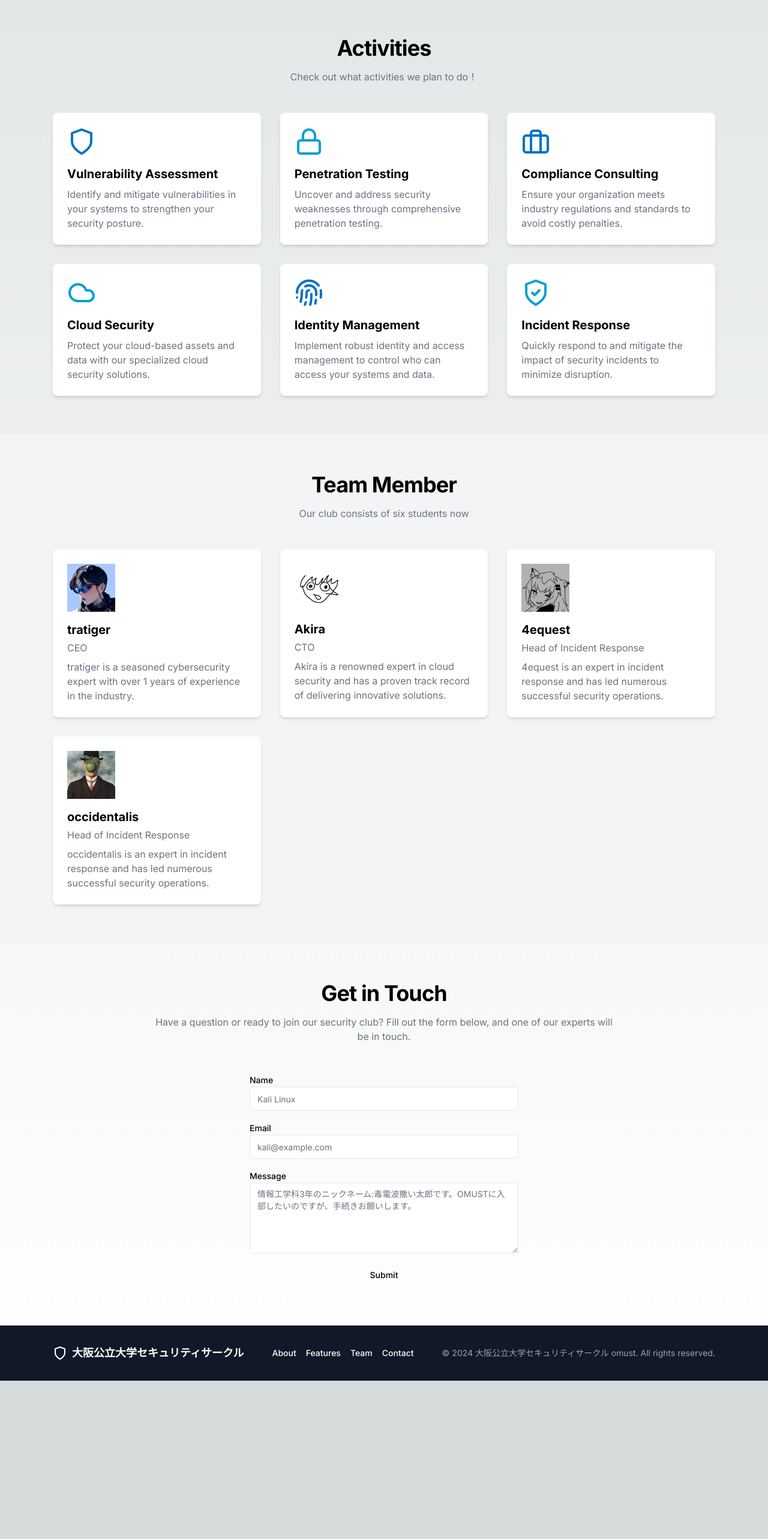
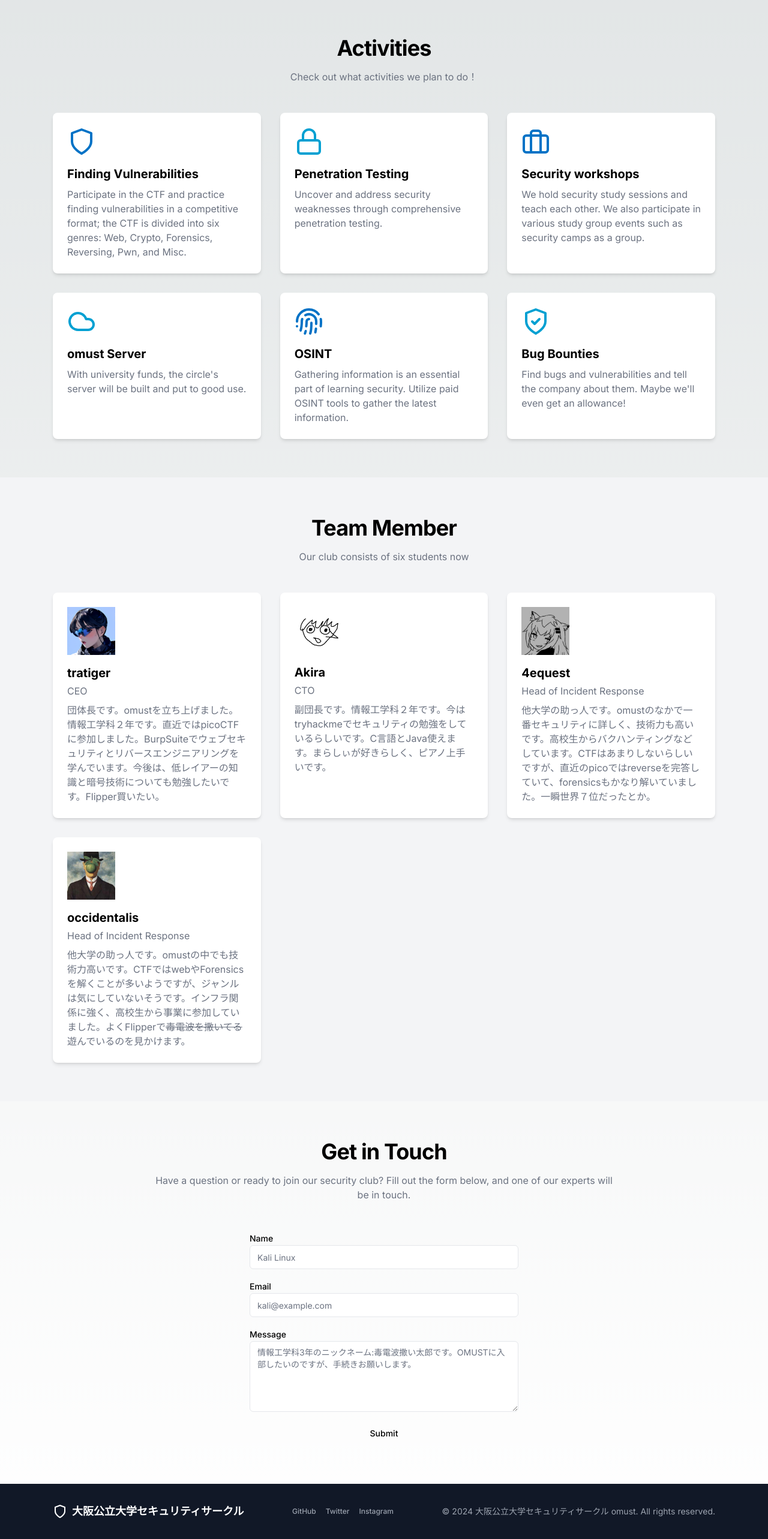
Before and after one commit to omust/omust-website-new, a Next.js app: page / in a window 1280 px wide. Shown: the part 1174-3740 px from the top of the page at 60% size. Before the commit the page ends 3476 px from the top, so only its background shows below. Built offline with nearby package versions, Linux system fonts and the light colour scheme.

Commit message:
remake Link

```diff
--- a/components/darkmode.tsx
+++ b/components/darkmode.tsx
@@ -68,7 +68,7 @@ export function Component() {
         <section className="w-full py-12 md:py-24 lg:py-32 xl:py-48 flex flex-col items-center justify-center">
           <div className="container flex flex-col items-center justify-center px-4 space-y-4 md:px-6">
             <div className="text-center">
-              <div class="animate-tracking-in-contract">
+              <div className="animate-tracking-in-contract">
                 <h1 className="text-4xl font-bold tracking-tight sm:text-5xl md:text-6xl text-center">
                   Welcome to OMU Security Club
                 </h1>
@@ -159,7 +159,7 @@ export function Component() {
             <div className="mx-auto w-full max-w-sm space-y-2">
               <Link
                 className="flex items-center justify-center rounded-md border border-gray-200 border-gray-800 bg-gray-950 px-4 py-2 text-sm font-medium shadow-sm transition-colors hover:bg-gray-800 hover:text-gray-50 focus-visible:outline-none focus-visible:ring-1 focus-visible:ring-gray-300 disabled:pointer-events-none disabled:opacity-50 dark:border-gray-800"
-                href="#"
+                href="https://portswigger.net/web-security"
               >
                 View Tutorials
                 <ChevronsRightIcon className="w-4 h-4 ml-2" />
@@ -240,19 +240,19 @@ export function Component() {
             <nav className="sm:ml-auto flex gap-4 sm:gap-6">
               <Link
                 className="text-xs hover:underline underline-offset-4 text-gray-400"
-                href="#"
+                href="https://github.com/omust"
               >
-                Facebook
+                GItHub
               </Link>
               <Link
                 className="text-xs hover:underline underline-offset-4 text-gray-400"
-                href="#"
+                href="https://twitter.com/omust2024"
               >
                 Twitter
               </Link>
               <Link
                 className="text-xs hover:underline underline-offset-4 text-gray-400"
-                href="#"
+                href="https://www.instagram.com/omust2024"
               >
                 Instagram
               </Link>
--- a/components/home-page.tsx
+++ b/components/home-page.tsx
@@ -142,11 +142,12 @@ export function HomePage() {
             <div className="rounded-lg bg-white p-6 shadow-md transition-all hover:scale-105 hover:shadow-lg dark:bg-gray-950">
               <ShieldIcon className="h-12 w-12 text-[#0072C6]" />
               <h3 className="mt-4 text-xl font-bold">
-                Vulnerability Assessment
+                Finding Vulnerabilities
               </h3>
               <p className="mt-2 text-gray-500 dark:text-gray-400">
-                Identify and mitigate vulnerabilities in your systems to
-                strengthen your security posture.
+                Participate in the CTF and practice finding vulnerabilities in a
+                competitive format; the CTF is divided into six genres: Web,
+                Crypto, Forensics, Reversing, Pwn, and Misc.
               </p>
             </div>
             <div className="rounded-lg bg-white p-6 shadow-md transition-all hover:scale-105 hover:shadow-lg dark:bg-gray-950">
@@ -159,34 +160,35 @@ export function HomePage() {
             </div>
             <div className="rounded-lg bg-white p-6 shadow-md transition-all hover:scale-105 hover:shadow-lg dark:bg-gray-950">
               <BriefcaseIcon className="h-12 w-12 text-[#0072C6]" />
-              <h3 className="mt-4 text-xl font-bold">Compliance Consulting</h3>
+              <h3 className="mt-4 text-xl font-bold">Security workshops</h3>
               <p className="mt-2 text-gray-500 dark:text-gray-400">
-                Ensure your organization meets industry regulations and
-                standards to avoid costly penalties.
+                We hold security study sessions and teach each other. We also
+                participate in various study group events such as security camps
+                as a group.
               </p>
             </div>
             <div className="rounded-lg bg-white p-6 shadow-md transition-all hover:scale-105 hover:shadow-lg dark:bg-gray-950">
               <CloudIcon className="h-12 w-12 text-[#00A0D2]" />
-              <h3 className="mt-4 text-xl font-bold">Cloud Security</h3>
+              <h3 className="mt-4 text-xl font-bold">omust Server</h3>
               <p className="mt-2 text-gray-500 dark:text-gray-400">
-                Protect your cloud-based assets and data with our specialized
-                cloud security solutions.
+                With university funds, the circle's server will be built and put
+                to good use.
               </p>
             </div>
             <div className="rounded-lg bg-white p-6 shadow-md transition-all hover:scale-105 hover:shadow-lg dark:bg-gray-950">
               <FingerprintIcon className="h-12 w-12 text-[#0072C6]" />
-              <h3 className="mt-4 text-xl font-bold">Identity Management</h3>
+              <h3 className="mt-4 text-xl font-bold">OSINT</h3>
               <p className="mt-2 text-gray-500 dark:text-gray-400">
-                Implement robust identity and access management to control who
-                can access your systems and data.
+                Gathering information is an essential part of learning security.
+                Utilize paid OSINT tools to gather the latest information.
               </p>
             </div>
             <div className="rounded-lg bg-white p-6 shadow-md transition-all hover:scale-105 hover:shadow-lg dark:bg-gray-950">
               <ShieldCheckIcon className="h-12 w-12 text-[#00A0D2]" />
-              <h3 className="mt-4 text-xl font-bold">Incident Response</h3>
+              <h3 className="mt-4 text-xl font-bold">Bug Bounties</h3>
               <p className="mt-2 text-gray-500 dark:text-gray-400">
-                Quickly respond to and mitigate the impact of security incidents
-                to minimize disruption.
+                Find bugs and vulnerabilities and tell the company about them.
+                Maybe we'll even get an allowance!
               </p>
             </div>
           </div>
@@ -201,7 +203,10 @@ export function HomePage() {
             Our club consists of six students now
           </p>
           <div className="mt-12 grid grid-cols-1 gap-8 sm:grid-cols-2 lg:grid-cols-3">
-            <div className="rounded-lg bg-white p-6 shadow-md transition-all hover:scale-105 hover:shadow-lg dark:bg-gray-950">
+            <Link
+              href="https://github.com/tratiger"
+              className="rounded-lg bg-white p-6 shadow-md transition-all hover:scale-105 hover:shadow-lg dark:bg-gray-950"
+            >
               <Image
                 src="/tratiger.png"
                 width={80}
@@ -211,11 +216,13 @@ export function HomePage() {
               <h3 className="mt-4 text-xl font-bold">tratiger</h3>
               <p className="mt-1 text-gray-500 dark:text-gray-400">CEO</p>
               <p className="mt-2 text-gray-500 dark:text-gray-400">
-                tratiger is a seasoned cybersecurity expert with over 1 years of
-                experience in the industry.
+                団体長です。omustを立ち上げました。情報工学科２年です。直近ではpicoCTFに参加しました。BurpSuiteでウェブセキュリティとリバースエンジニアリングを学んでいます。今後は、低レイアーの知識と暗号技術についても勉強したいです。Flipper買いたい。
               </p>
-            </div>
-            <div className="rounded-lg bg-white p-6 shadow-md transition-all hover:scale-105 hover:shadow-lg dark:bg-gray-950">
+            </Link>
+            <Link
+              href="#"
+              className="rounded-lg bg-white p-6 shadow-md transition-all hover:scale-105 hover:shadow-lg dark:bg-gray-950"
+            >
               <Image
                 src="/Akira.png"
                 width={80}
@@ -225,11 +232,13 @@ export function HomePage() {
               <h3 className="mt-4 text-xl font-bold">Akira</h3>
               <p className="mt-1 text-gray-500 dark:text-gray-400">CTO</p>
               <p className="mt-2 text-gray-500 dark:text-gray-400">
-                Akira is a renowned expert in cloud security and has a proven
-                track record of delivering innovative solutions.
+                副団長です。情報工学科２年です。今はtryhackmeでセキュリティの勉強をしているらしいです。C言語とJava使えます。まらしぃが好きらしく、ピアノ上手いです。
               </p>
-            </div>
-            <div className="rounded-lg bg-white p-6 shadow-md transition-all hover:scale-105 hover:shadow-lg dark:bg-gray-950">
+            </Link>
+            <Link
+              href="https://github.com/4equest"
+              className="rounded-lg bg-white p-6 shadow-md transition-all hover:scale-105 hover:shadow-lg dark:bg-gray-950"
+            >
               <Image
                 src="/4equest.png"
                 width={80}
@@ -241,11 +250,13 @@ export function HomePage() {
                 Head of Incident Response
               </p>
               <p className="mt-2 text-gray-500 dark:text-gray-400">
-                4equest is an expert in incident response and has led numerous
-                successful security operations.
+                他大学の助っ人です。omustのなかで一番セキュリティに詳しく、技術力も高いです。高校生からバクハンティングなどしています。CTFはあまりしないらしいですが、直近のpicoではreverseを完答していて、forensicsもかなり解いていました。一瞬世界７位だったとか。
               </p>
-            </div>
-            <div className="rounded-lg bg-white p-6 shadow-md transition-all hover:scale-105 hover:shadow-lg dark:bg-gray-950">
+            </Link>
+            <Link
+              href="https://github.com/okisidentarisu"
+              className="rounded-lg bg-white p-6 shadow-md transition-all hover:scale-105 hover:shadow-lg dark:bg-gray-950"
+            >
               <Image
                 src="/occidentalis.png"
                 width={80}
@@ -257,10 +268,10 @@ export function HomePage() {
                 Head of Incident Response
               </p>
               <p className="mt-2 text-gray-500 dark:text-gray-400">
-                occidentalis is an expert in incident response and has led
-                numerous successful security operations.
+                他大学の助っ人です。omustの中でも技術力高いです。CTFではwebやForensicsを解くことが多いようですが、ジャンルは気にしていないそうです。インフラ関係に強く、高校生から事業に参加していました。よくFlipperで
+                <s>毒電波を撒いてる</s>遊んでいるのを見かけます。
               </p>
-            </div>
+            </Link>
           </div>
         </div>
       </section>
@@ -312,17 +323,23 @@ export function HomePage() {
               </span>
             </div>
             <nav className="flex flex-wrap justify-center gap-4 text-sm font-medium">
-              <Link className="hover:text-gray-300" href="#">
-                About
+              <Link
+                className="text-xs hover:underline underline-offset-4 text-gray-400"
+                href="https://github.com/omust"
+              >
+                GitHub
               </Link>
-              <Link className="hover:text-gray-300" href="#">
-                Features
+              <Link
+                className="text-xs hover:underline underline-offset-4 text-gray-400"
+                href="https://twitter.com/omust2024"
+              >
+                Twitter
               </Link>
-              <Link className="hover:text-gray-300" href="#">
-                Team
-              </Link>
-              <Link className="hover:text-gray-300" href="#">
-                Contact
+              <Link
+                className="text-xs hover:underline underline-offset-4 text-gray-400"
+                href="https://www.instagram.com/omust2024"
+              >
+                Instagram
               </Link>
             </nav>
             <p className="text-sm text-gray-400">
```
